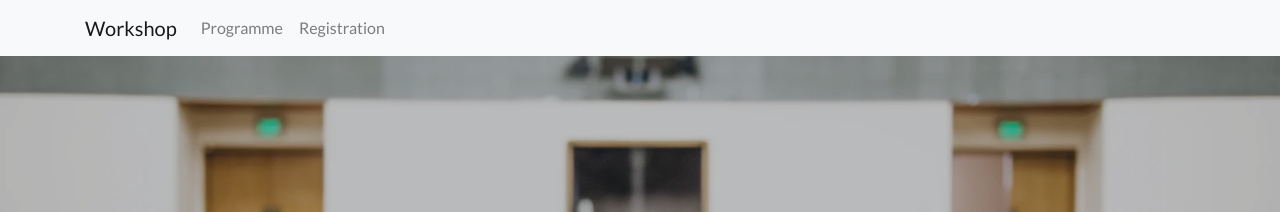
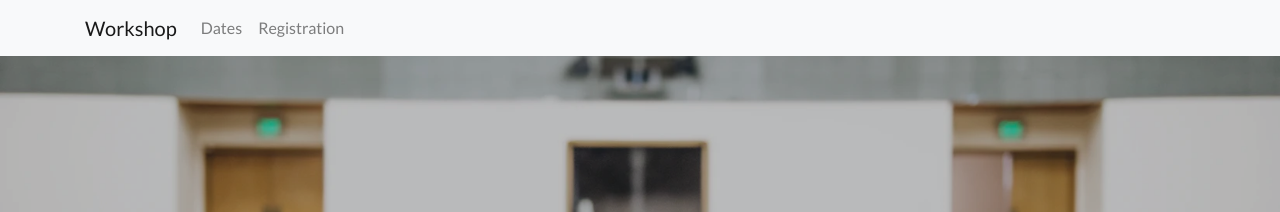
Before and after one commit to teaching-ml/2021, a Jekyll site: the page built from index.md, in a window 1280 px wide and 900 px high. Shown: the top 212 px of the window. Built offline with Jekyll 4.4.1, drawn with Linux system fonts in a browser that asks for light colours.

Commit message:
nav update

```diff
--- a/_includes/navigation.html
+++ b/_includes/navigation.html
@@ -11,7 +11,7 @@
         <a class="nav-item nav-link" href="#">Pricing</a>
         <a class="nav-item nav-link disabled" href="#" tabindex="-1" aria-disabled="true">Disabled</a>-->
         <a class="navbar-brand" href="{{ site.baseurl | prepend: site.url }}/#">Workshop</a>
-        <a class="nav-item nav-link" href="{{ site.baseurl | prepend: site.url }}/#programme">Programme</a>
+        <a class="nav-item nav-link" href="{{ site.baseurl | prepend: site.url }}/#important-dates">Dates</a>
         <a class="nav-item nav-link" href="{{ site.baseurl | prepend: site.url }}/#registration">Registration</a>
       </div>
     </div>
```
